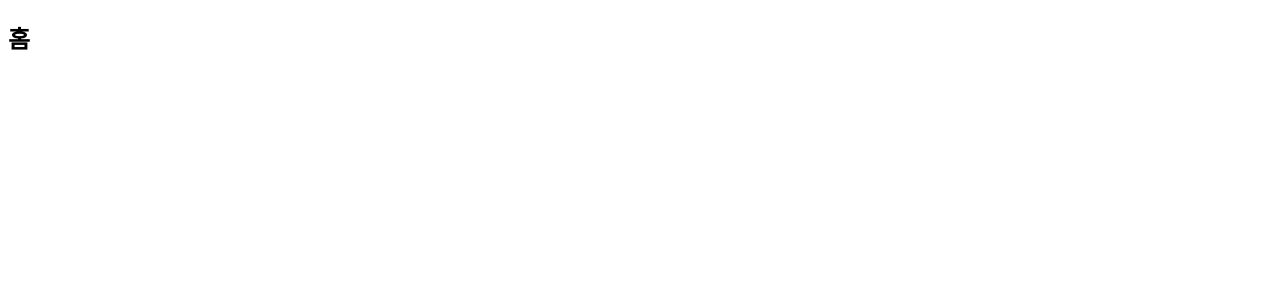
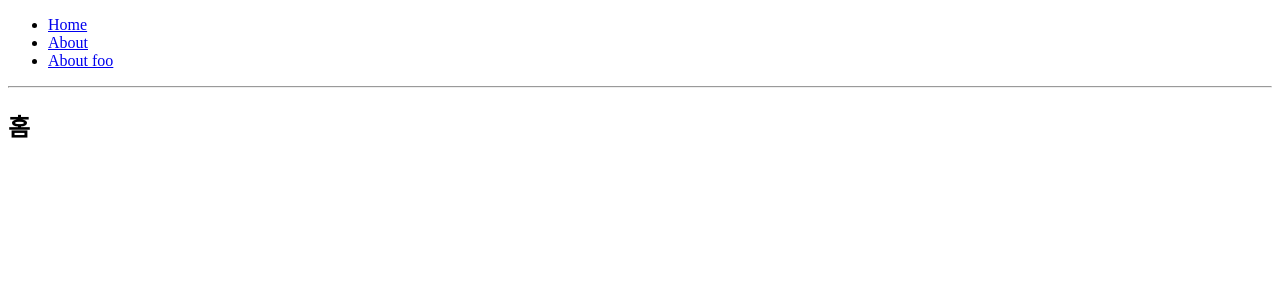
Before and after one commit to ziponia/react-tutorial, a React (Create React App) app: page / in a window 1280 px wide. Shown: the top 300 px of the page. Built offline with nearby package versions, Linux system fonts and the light colour scheme.

Commit message:
메뉴 컴포넌트 마운트

```diff
--- a/src/shared/App.js
+++ b/src/shared/App.js
@@ -1,11 +1,13 @@
 import React from 'react';
 import { Route, Switch } from 'react-router-dom';
 import { Home, About } from '../pages';
+import Menu from '../components/Menu';
 
 class App extends React.Component {
     render() {
         return (
             <div>
+                <Menu />
                 <Route exact path="/" component={Home} />
 
                 <Switch>
```
